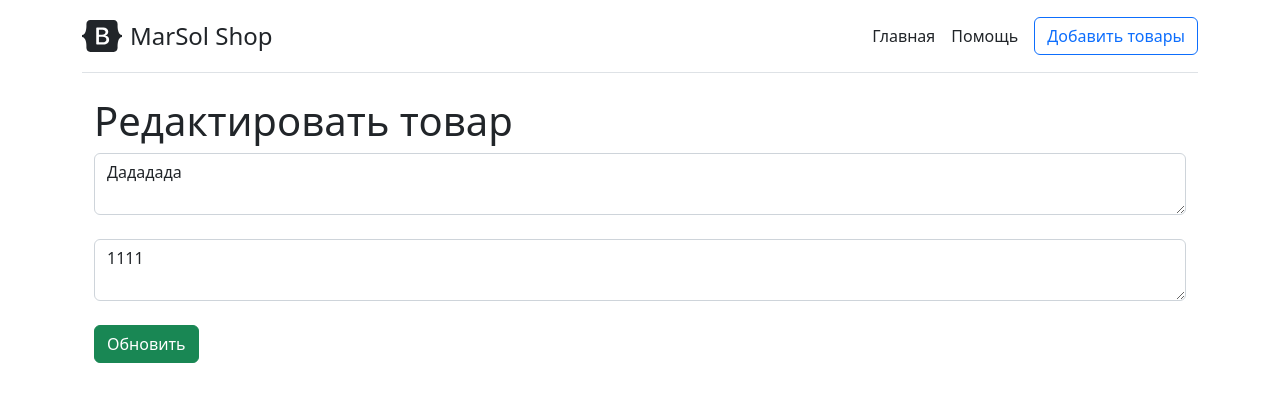
After one commit to DENXXL/WebSite_MS_Shop, a Flask app: page /buy/1/update in a window 1280 px wide. The commit adds this page. Shown: the top 402 px of the page. Run offline with Flask 2, Linux system fonts and the light colour scheme; data comes from the database, SQL or seed files in the repository.

Commit message:
Adding a button "delete" and "update" + new inscription in the absence of items

```diff
--- /dev/null
+++ b/templates/item_update.html
@@ -0,0 +1,16 @@
+{% extends 'base.html' %}
+
+{% block title %}
+<title>Редактировать товары</title>
+{% endblock %}
+
+{% block body %}
+<div class="container">
+    <h1>Редактировать товар</h1>
+    <form method="post">
+        <textarea type="text" class="form-control" name="title" id="title">{{ item.title }}</textarea><br>
+        <textarea type="number" class="form-control" name="price" id="price">{{ item.price }}</textarea><br>
+        <button class="btn btn-success" type="submit">Обновить</button>
+    </form>
+</div>
+{% endblock %}
```
Also changed, not shown: templates/home.html (+3 -4 lines).
